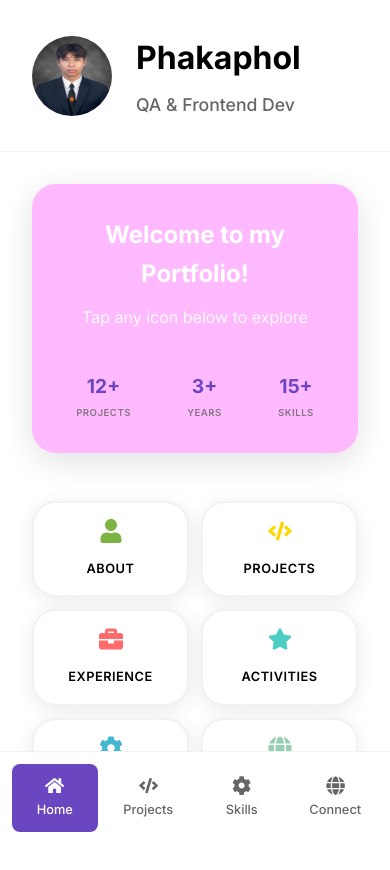
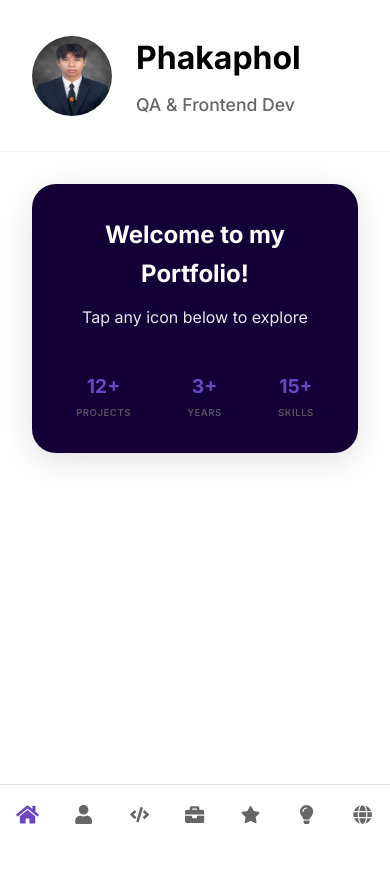
Before and after one commit to GodzK/KMUTT-PHAKAPHOL, a React (Vite) app in the folder frontend/: page / in a window 390 px wide. Shown: the top 870 px of the page. After the commit the page ends 844 px from the top, so only its background shows below. Built offline with nearby package versions, Linux system fonts and the light colour scheme.

Commit message:
fix and add a mobile 📳
remove old navbar and hide it in desktop

```diff
--- a/frontend/src/App.jsx
+++ b/frontend/src/App.jsx
@@ -3,7 +3,7 @@
 import LoadingDots from './components/UI/LoadingDots';
 import TypewriterText from './components/UI/TypewriterText';
 import profile from "../src/assets/profile.jpg"
-import { FaUser, FaCode, FaBriefcase, FaStar, FaCog, FaGlobe, FaHome , FaRocket} from 'react-icons/fa';
+import { FaUser, FaCode, FaBriefcase, FaStar, FaCog, FaGlobe, FaHome , FaLightbulb} from 'react-icons/fa';
 import './styles/layout/AppLayout.css';
 import "./loading.css"
 const AboutSection = lazy(() => import('./components/Sections/AboutSection'));
@@ -55,7 +55,7 @@
     { id: 'projects', icon: <FaCode />, label: 'Projects', color: '#FFD700' },
     { id: 'experience', icon: <FaBriefcase />, label: 'Experience', color: '#FF6B6B' },
     { id: 'activities', icon: <FaStar />, label: 'Activities', color: '#4ECDC4' },
-    { id: 'skills', icon: <FaCog />, label: 'Skills', color: '#45B7D1' },
+    { id: 'skills', icon: <FaLightbulb />, label: 'Skills', color: '#45B7D1' },
     { id: 'social', icon: <FaGlobe />, label: 'Connect', color: '#96CEB4' },
   ];
 
@@ -270,36 +270,19 @@
         </Suspense>
       </main>
 
-      <nav className="bottom-nav">
+     <nav className="bottom-nav">
+      {sections.map((section) => (
         <button
-          className={`nav-item ${activeSection === 'home' ? 'active' : ''}`}
-          onClick={() => scrollToSection('home')}
+          key={section.id}
+          className={`nav-item ${activeSection === section.id ? 'active' : ''}`}
+          style={{ '--active-color': section.color }}
+          onClick={() => scrollToSection(section.id)}
         >
-          <FaHome />
-          <span>Home</span>
+          {section.icon}
+
         </button>
-        <button
-          className={`nav-item ${activeSection === 'projects' ? 'active' : ''}`}
-          onClick={() => scrollToSection('projects')}
-        >
-          <FaCode />
-          <span>Projects</span>
-        </button>
-        <button
-          className={`nav-item ${activeSection === 'skills' ? 'active' : ''}`}
-          onClick={() => scrollToSection('skills')}
-        >
-          <FaCog />
-          <span>Skills</span>
-        </button>
-        <button
-          className={`nav-item ${activeSection === 'social' ? 'active' : ''}`}
-          onClick={() => scrollToSection('social')}
-        >
-          <FaGlobe />
-          <span>Connect</span>
-        </button>
-      </nav>
+      ))}
+    </nav>
     </div>
   );
 };
--- a/frontend/src/components/Sections/SkillsSection.css
+++ b/frontend/src/components/Sections/SkillsSection.css
@@ -103,7 +103,7 @@
 
 .skill-progress {
   height: 100%;
-  background: linear-gradient(90deg, var(--primary), var(--secondary));
+  background: rgb(44, 0, 44);
   border-radius: 2px;
   transition: width 0.3s ease;
 }
--- a/frontend/src/components/Sections/SocialSection.jsx
+++ b/frontend/src/components/Sections/SocialSection.jsx
@@ -44,7 +44,7 @@
       </div>
 
       <div className="social-footer">
-        <p>Feel free to reach out! 🚀</p>
+        <p>Tel 095-946-0008</p>
       </div>
     </div>
   );
--- a/frontend/src/styles/layout/AppLayout.css
+++ b/frontend/src/styles/layout/AppLayout.css
@@ -135,7 +135,7 @@
 
 /* Welcome Card */
 .welcome-card {
-  background-color: rgb(255, 186, 255);
+  background-color: rgb(18, 0, 55);
   border-radius: var(--card-radius);
   padding: 3rem; /* Increased padding */
   text-align: center;
@@ -280,16 +280,14 @@
 .bottom-nav {
   position: fixed;
   bottom: 0;
-  left: 50%;
-  transform: translateX(-50%);
+  left: 0;
   width: 100%;
-  max-width: 480px; /* Mobile default */
   display: flex;
-  background: var(--background);
-  border-top: 1px solid rgba(0, 0, 0, 0.05);
-  padding: 0.75rem;
-  gap: 0.5rem;
-  z-index: 1000;
+  justify-content: space-around;
+  background: #fff;
+  border-top: 1px solid #ddd;
+  padding: 0.5rem 0;
+  z-index: 100;
 }
 
 .nav-item {
@@ -316,8 +314,8 @@
 }
 
 .nav-item.active {
-  background: var(--primary);
-  color: white;
+  color: var(--active-color);
+  transform: scale(1.2);
 }
 
 .nav-item svg {
@@ -499,6 +497,8 @@
   .app-container {
     max-width: 100%;
     box-shadow: none;
+  }.navigation-section{
+    display: none;
   }
 
   .nav-grid {
```
